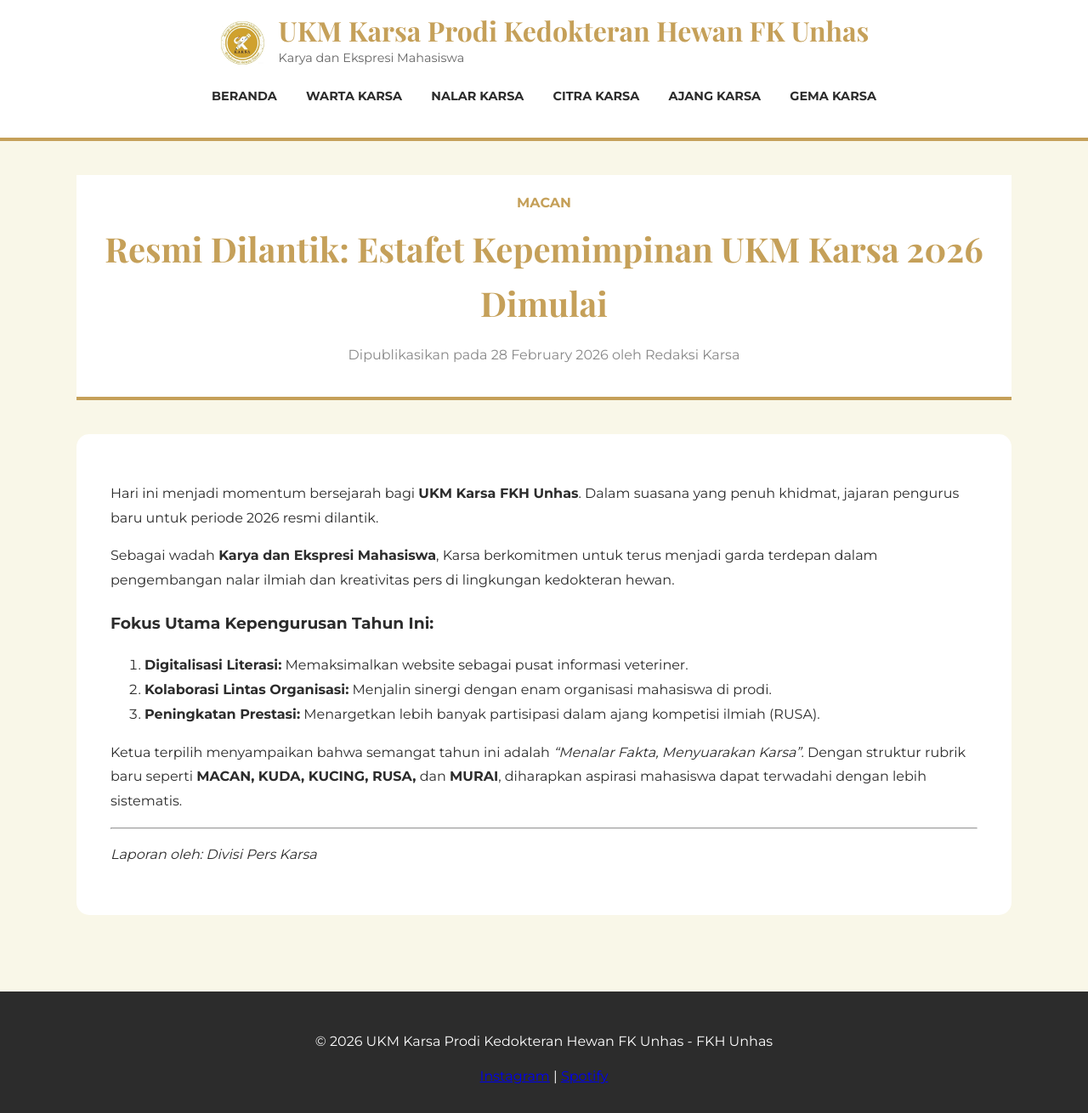
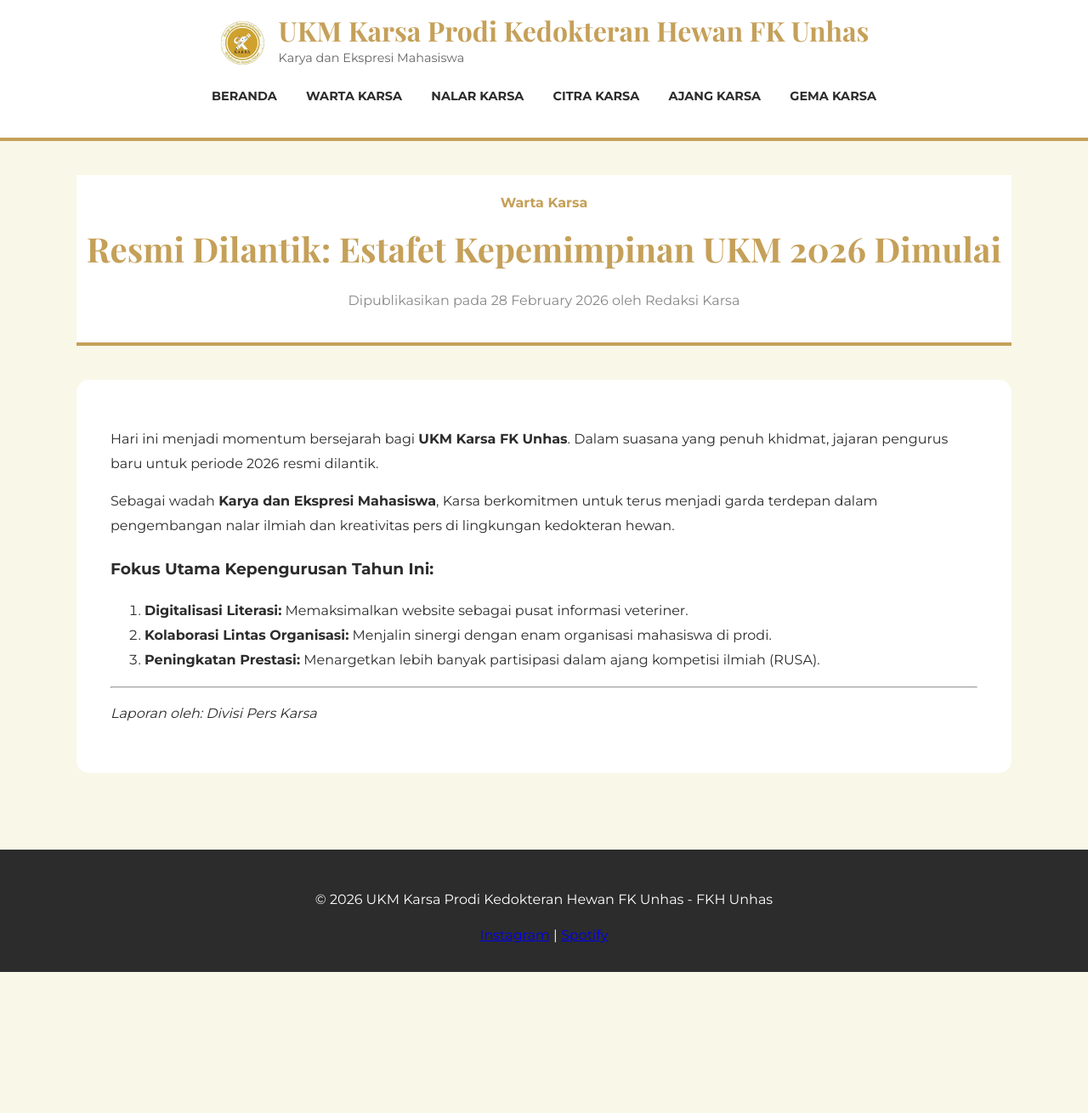
Before and after one commit to rianhs/ukm-karsa, a Jekyll site: the page built from _posts/2026-02-28-pelantikan-pengurus-baru.md, in a window 1280 px wide. Shown: the whole page at 85% size. Built offline with Jekyll 4.4.1, drawn with Linux system fonts in a browser that asks for light colours; after the commit the page ends 1144 px from its top, so only the background shows below that.

Commit message:
Update 2026-02-28-pelantikan-pengurus-baru.md

```diff
--- a/_posts/2026-02-28-pelantikan-pengurus-baru.md
+++ b/_posts/2026-02-28-pelantikan-pengurus-baru.md
@@ -1,11 +1,11 @@
 ---
 layout: post
-title: "Resmi Dilantik: Estafet Kepemimpinan UKM Karsa 2026 Dimulai"
+title: "Resmi Dilantik: Estafet Kepemimpinan UKM 2026 Dimulai"
 author: Redaksi Karsa
-category: MACAN
+category: "Warta Karsa"
 ---
 
-Hari ini menjadi momentum bersejarah bagi **UKM Karsa FKH Unhas**. Dalam suasana yang penuh khidmat, jajaran pengurus baru untuk periode 2026 resmi dilantik.
+Hari ini menjadi momentum bersejarah bagi **UKM Karsa FK Unhas**. Dalam suasana yang penuh khidmat, jajaran pengurus baru untuk periode 2026 resmi dilantik.
 
 Sebagai wadah **Karya dan Ekspresi Mahasiswa**, Karsa berkomitmen untuk terus menjadi garda terdepan dalam pengembangan nalar ilmiah dan kreativitas pers di lingkungan kedokteran hewan.
 
@@ -14,7 +14,5 @@
 2. **Kolaborasi Lintas Organisasi:** Menjalin sinergi dengan enam organisasi mahasiswa di prodi.
 3. **Peningkatan Prestasi:** Menargetkan lebih banyak partisipasi dalam ajang kompetisi ilmiah (RUSA).
 
-Ketua terpilih menyampaikan bahwa semangat tahun ini adalah *"Menalar Fakta, Menyuarakan Karsa"*. Dengan struktur rubrik baru seperti **MACAN, KUDA, KUCING, RUSA,** dan **MURAI**, diharapkan aspirasi mahasiswa dapat terwadahi dengan lebih sistematis.
-
 ---
 *Laporan oleh: Divisi Pers Karsa*
```
